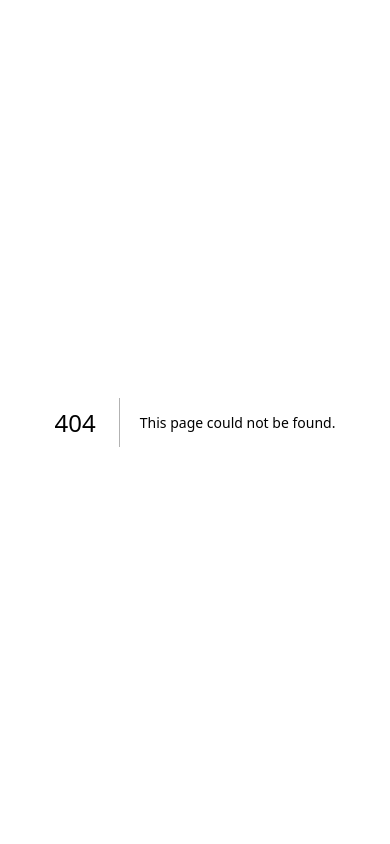
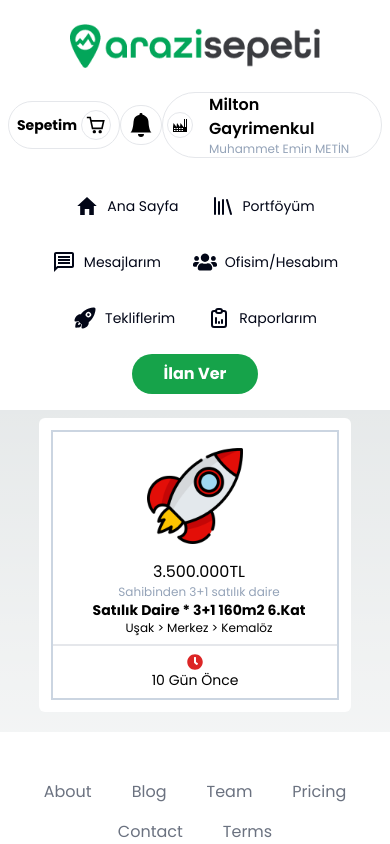
Before and after one commit to eminmetin/nextjspanel, a Next.js app: page /adverts in a window 390 px wide. Before the commit this address had no page. Shown: the top 844 px of the page. Built offline with nearby package versions, Linux system fonts and the light colour scheme.

Commit message:
features:change framer motion delay and transition. Making responsive card and LineChartDataSection components

```diff
--- /dev/null
+++ b/src/app/adverts/page.tsx
@@ -0,0 +1,12 @@
+import Advert from '@/components/adverts/Advert';
+import React from 'react';
+
+const Adverts = () => {
+  return (
+    <div className='w-4/5 mx-auto mt-2 bg-white p-3 rounded-md'>
+      <Advert />
+    </div>
+  );
+};
+
+export default Adverts;
--- a/src/app/globals.css
+++ b/src/app/globals.css
@@ -17,11 +17,11 @@
 }
 
 .visitor-bg {
-  background: rgb(109, 102, 246);
+  background: rgb(56, 254, 255);
   background: linear-gradient(
     90deg,
-    rgba(114, 255, 65, 1) -20%,
-    rgba(0, 164, 255, 1) 100%
+    rgba(56, 254, 255, 1) 0%,
+    rgba(54, 255, 77, 1) 100%
   );
 }
 
--- a/src/app/layout.tsx
+++ b/src/app/layout.tsx
@@ -1,6 +1,8 @@
 import type { Metadata } from 'next';
 import { Poppins } from 'next/font/google';
 import './globals.css';
+import Navbar from '@/components/navbar/Navbar';
+import Footer from '@/components/footer/Footer';
 
 const inter = Poppins({
   subsets: ['latin'],
@@ -19,7 +21,13 @@ export default function RootLayout({
 }>) {
   return (
     <html lang='en'>
-      <body className={inter.className}>{children}</body>
+      <body className={inter.className}>
+        <div className='flex flex-col bg-white items-center justify-between w-full'>
+          <Navbar />
+        </div>
+        {children}
+        <Footer />
+      </body>
     </html>
   );
 }
--- a/src/app/page.tsx
+++ b/src/app/page.tsx
@@ -12,9 +12,6 @@ import Calendar from '@/components/anlysis/Calendar';
 const Home = () => {
   return (
     <main className='min-h-screen w-full'>
-      <div className='flex flex-col bg-white items-center justify-between w-full'>
-        <Navbar />
-      </div>
       <div className='slider mt-5'>
         <SliderComponent />
         <div className='chart w-4/5 flex flex-col sm:flex-row md:flex-row lg:flex-row justify-between mx-auto mt-8 gap-5'>
@@ -58,9 +55,6 @@ const Home = () => {
           <Calendar />
         </div>
       </div>
-      <div className='footer'>
-        <Footer />
-      </div>
     </main>
   );
 };
--- /dev/null
+++ b/src/components/adverts/Advert.tsx
@@ -0,0 +1,40 @@
+import Image from 'next/image';
+import React from 'react';
+import image from '../../../public/infocompany/rocker.png';
+import { FaClock } from 'react-icons/fa';
+
+const Advert = () => {
+  return (
+    <div className='w-full flex flex-col md:flex-row border-slate-300 border-2'>
+      <div className='leftSide  text-left border-b-2 md:border-b-0 md:border-r-2 flex md:flex-row flex-col space-y-2 md:space-y-0 w-full md:w-4/5 p-2'>
+        <Image
+          src={image}
+          alt='advertImage'
+          className='h-28 w-28 p-2 self-center md:self-auto'
+        />
+        <div className='advertInfo ml-2 flex-row justify-center items-center'>
+          <div className='price text-center md:text-left'>3.500.000TL</div>
+          <div className='state text-slate-400 text-xs text-center md:text-left'>
+            Sahibinden 3+1 satılık daire
+          </div>
+          <div className='stateDetail font-bold text-sm text-center md:text-left'>
+            Satılık Daire * 3+1 160m2 6.Kat
+          </div>
+          <div className='location text-xs text-center md:text-left'>
+            Uşak {'>'} Merkez {'>'} Kemalöz
+          </div>
+        </div>
+      </div>
+      <div className='rightSide flex justify-center items-center w-full md:w-1/5 p-2'>
+        <div className='timeZone flex flex-col items-center'>
+          <p className='text-red-600'>
+            <FaClock />
+          </p>
+          <div className='daysAgo text-sm'>10 Gün Önce</div>
+        </div>
+      </div>
+    </div>
+  );
+};
+
+export default Advert;
--- a/src/components/anlysis/Calendar.tsx
+++ b/src/components/anlysis/Calendar.tsx
@@ -14,7 +14,7 @@ const Calendar = () => {
       <div className='shadow-xl h-full justify-center bg-white items-start flex rounded-md'>
         <div className='turbo w-full p-2  flex flex-col justify-between'>
           <div className='flex justify-between items-center p-4'>
-            <p className='text-xl'>Turbolar</p>
+            <p className='text-xl'>Ödemelerim</p>
             <p className='text-sm p-0 m-0 text-red-600'>Fatura Detayına Git</p>
           </div>
           <div className='flex flex-col  justify-center items-center flex-grow'>
@@ -26,9 +26,10 @@ const Calendar = () => {
           </div>
           <div className='calendarInfo text-center p-4'>
             <p className='uppercase'>yaklaşan ödemeleriniz var</p>
-            <p className='text-slate-300 text-base'>
+            <p className='text-slate-300 mt-2 text-base'>
               <b className='text-red-600'>15 gün sonra </b>
-              taksit ödemeniz var hatırlatmak istedim {':)'}
+              taksit ödemeniz var hatırlatmak istedik <br />
+              {':)'}
             </p>
           </div>
         </div>
--- a/src/components/navbar/Navbar.tsx
+++ b/src/components/navbar/Navbar.tsx
@@ -8,6 +8,7 @@ import { FaUsers } from 'react-icons/fa';
 import { TbReportAnalytics } from 'react-icons/tb';
 import { IoRocket } from 'react-icons/io5';
 import NavbarBanner from './NavbarBanner';
+import Link from 'next/link';
 
 const Navbar = () => {
   const [isLoaded, setIsLoaded] = useState(false);
@@ -18,14 +19,14 @@ const Navbar = () => {
 
   return (
     <motion.nav
-      className='bg-white w-4/5 gap-10 mx-auto'
+      className='bg-white w-full md:w-4/5 gap-4 md:gap-10 mx-auto p-2'
       initial={{ opacity: 0, y: -50 }}
       animate={{ opacity: 1, y: 0 }}
       transition={{ duration: 1 }}
     >
       <NavbarBanner />
       <div className='flex flex-wrap items-center justify-between my-2'>
-        <ul className='flex flex-wrap gap-4 mt-5'>
+        <ul className='flex flex-wrap gap-4 mt-5 justify-center md:justify-start w-full md:w-auto'>
           {menuItems.map((menuItem, index) => (
             <motion.li
               key={index}
@@ -34,15 +35,18 @@ const Navbar = () => {
               animate={{ opacity: 1, y: 0 }}
               transition={{ delay: 0.2 * index, duration: 1 }}
             >
-              <button className='flex items-center space-x-2 hover:bg-gray-100 p-2 rounded'>
+              <Link
+                href={menuItem.href}
+                className='flex items-center space-x-2 hover:bg-gray-100 p-2 rounded'
+              >
                 {menuItem.icon}
                 <span className='text-sm'>{menuItem.label}</span>
-              </button>
+              </Link>
             </motion.li>
           ))}
         </ul>
         <motion.button
-          className='bg-green-600 mx-0 sm:mx-auto md:mx-auto lg:mx-0 xl:mx-0 2xl:mx-0 hover:bg-green-900 text-white font-1bold py-2 px-8 rounded-full'
+          className='bg-green-600  mx-auto lg:m-0 hover:bg-green-900 text-white font-bold py-2 px-8 rounded-full mt-4 md:mt-0'
           initial={{ opacity: 0, y: -20 }}
           animate={{ opacity: 1, y: 0 }}
           transition={{ delay: 0.2 * menuItems.length, duration: 1 }}
@@ -55,12 +59,32 @@ const Navbar = () => {
 };
 
 const menuItems = [
-  { icon: <IoMdHome className='text-2xl' />, label: 'Ana Sayfa' },
-  { icon: <LuLibrary className='text-2xl' />, label: 'Portföyüm' },
-  { icon: <MdOutlineMessage className='text-2xl' />, label: 'Mesajlarım' },
-  { icon: <FaUsers className='text-2xl' />, label: 'Ofisim/Hesabım' },
-  { icon: <IoRocket className='text-2xl' />, label: 'Tekliflerim' },
-  { icon: <TbReportAnalytics className='text-2xl' />, label: 'Raporlarım' },
+  { icon: <IoMdHome className='text-2xl' />, label: 'Ana Sayfa', href: '/' },
+  {
+    icon: <LuLibrary className='text-2xl' />,
+    label: 'Portföyüm',
+    href: 'adverts',
+  },
+  {
+    icon: <MdOutlineMessage className='text-2xl' />,
+    label: 'Mesajlarım',
+    href: 'mesajlarım',
+  },
+  {
+    icon: <FaUsers className='text-2xl' />,
+    label: 'Ofisim/Hesabım',
+    href: 'ofisim',
+  },
+  {
+    icon: <IoRocket className='text-2xl' />,
+    label: 'Tekliflerim',
+    href: 'tekliflerim',
+  },
+  {
+    icon: <TbReportAnalytics className='text-2xl' />,
+    label: 'Raporlarım',
+    href: 'raporlarım',
+  },
 ];
 
 export default Navbar;
--- a/src/components/navbar/NavbarBanner.tsx
+++ b/src/components/navbar/NavbarBanner.tsx
@@ -30,18 +30,20 @@ const NavbarBanner = () => {
         </div>
 
         {/* Bildirim */}
-        <div className='border rounded-full  px-2 h-10 flex items-center'>
+        <div className='border rounded-full px-2 h-10 flex items-center'>
           <BsFillBellFill className='text-2xl md:text-lg' />
         </div>
 
         {/* Kullanıcı Bilgileri */}
-        <div className='flex items-center border  rounded-full'>
+        <div className='flex items-center border rounded-full'>
           <span className='border flex ml-1 rounded-full p-1'>
-            <GiFactory className=' md:text-2xl' />
+            <GiFactory className='md:text-2xl' />
           </span>
-          <div className='flex-col sm:h-1/4 px-[1em] sm:px-[.5  em]'>
+          <div className='flex-col sm:h-1/4 px-[1em] sm:px-[.5em]'>
             <p className='font-semibold'>Milton Gayrimenkul</p>
-            <p className='text-slate-400'>Muhammet Emin METİN</p>
+            <p className='text-slate-400 text-xs md:text-sm'>
+              Muhammet Emin METİN
+            </p>
           </div>
         </div>
       </div>
```
